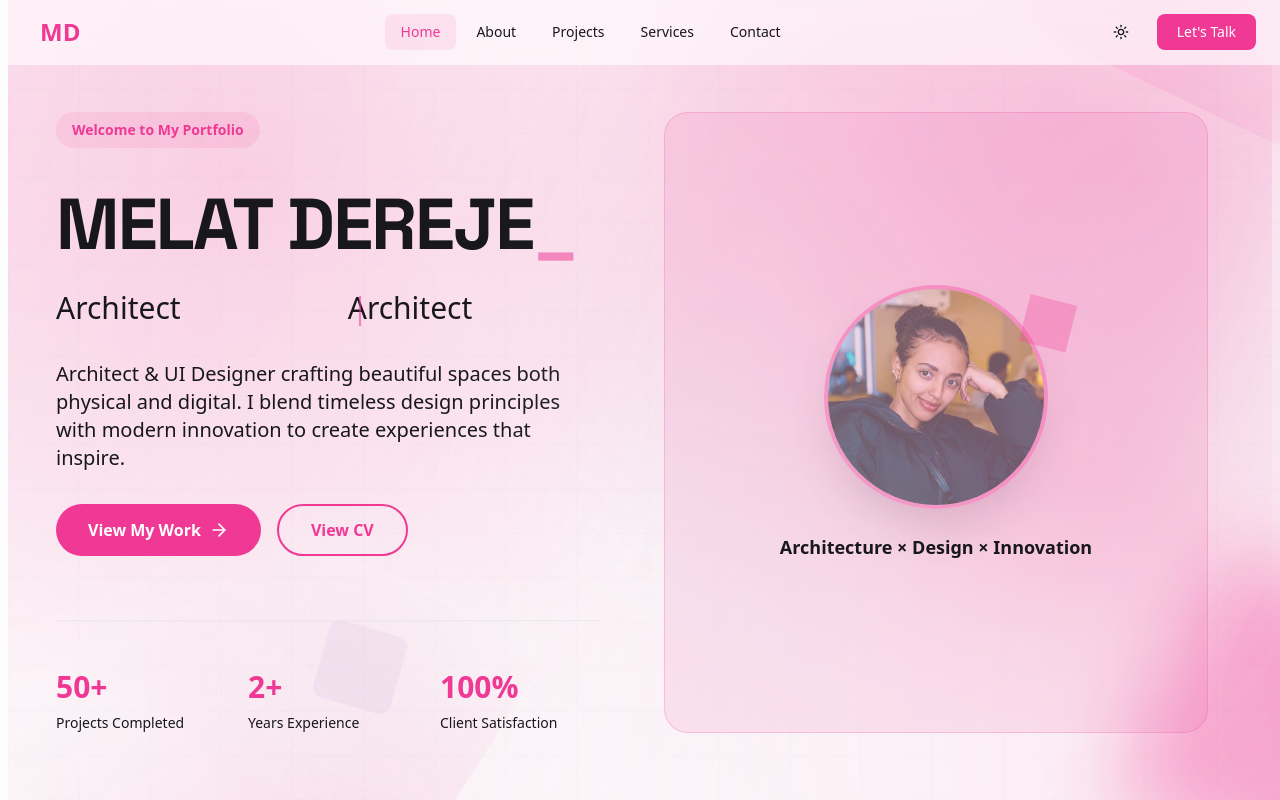
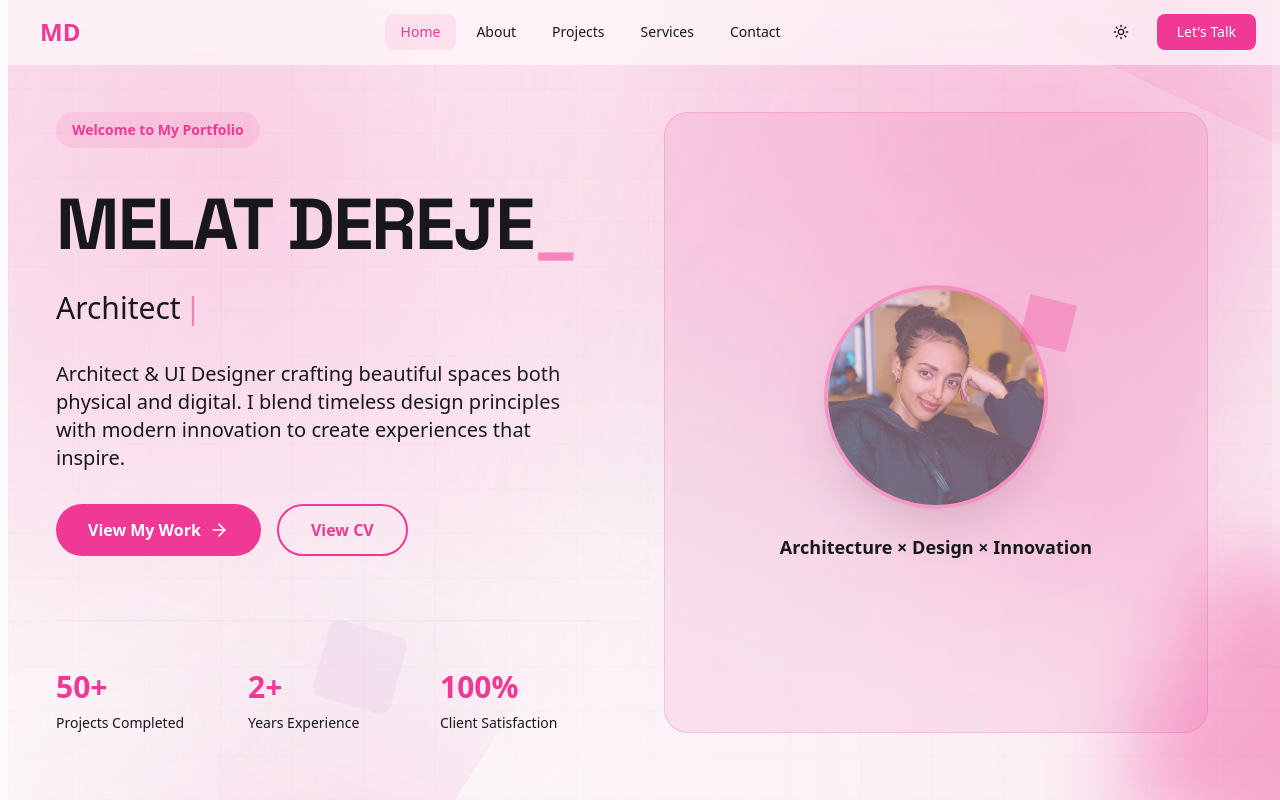
Before and after one commit to zeruhabesha/melatdereje, a Next.js app: page / in a window 1280 px wide. Shown: the top 800 px of the page. Built offline with nearby package versions, Linux system fonts and the light colour scheme.

Commit message:
first commit

```diff
--- a/components/hero.tsx
+++ b/components/hero.tsx
@@ -89,16 +89,10 @@ export default function Hero({ isLoaded }: HeroProps) {
           </h1>
 
           <div className="typing-container mb-6 h-[3rem] md:h-[3.5rem] flex items-center">
-            <p className="text-2xl md:text-3xl font-medium text-muted-foreground w-full flex items-center" aria-live="polite">
-              <span
-                className="relative inline-block align-baseline"
-                style={{ minWidth: `${longestProfessionCh}ch` }}
-              >
+            <p className="text-2xl md:text-3xl font-medium text-muted-foreground w-full" aria-live="polite">
+              <span className="relative inline-block">
                 {profession}
-                <span className="text-primary animate-pulse absolute left-full ml-1">|</span>
-              </span>
-              <span className="inline-flex w-[18ch] sm:w-[20ch] whitespace-nowrap">
-                {profession}
+                <span className="text-primary animate-pulse ml-1">|</span>
               </span>
             </p>
           </div>
```
